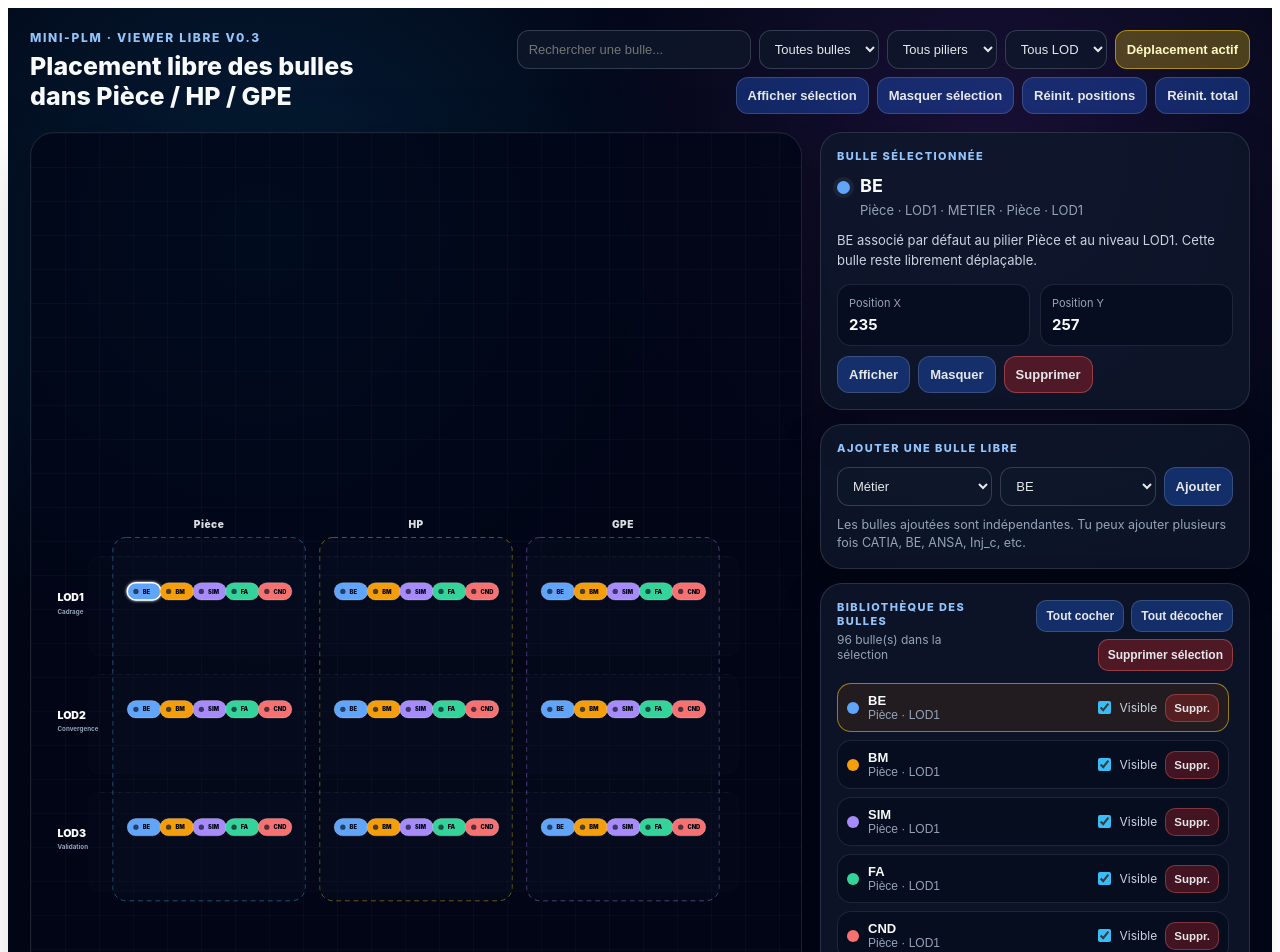
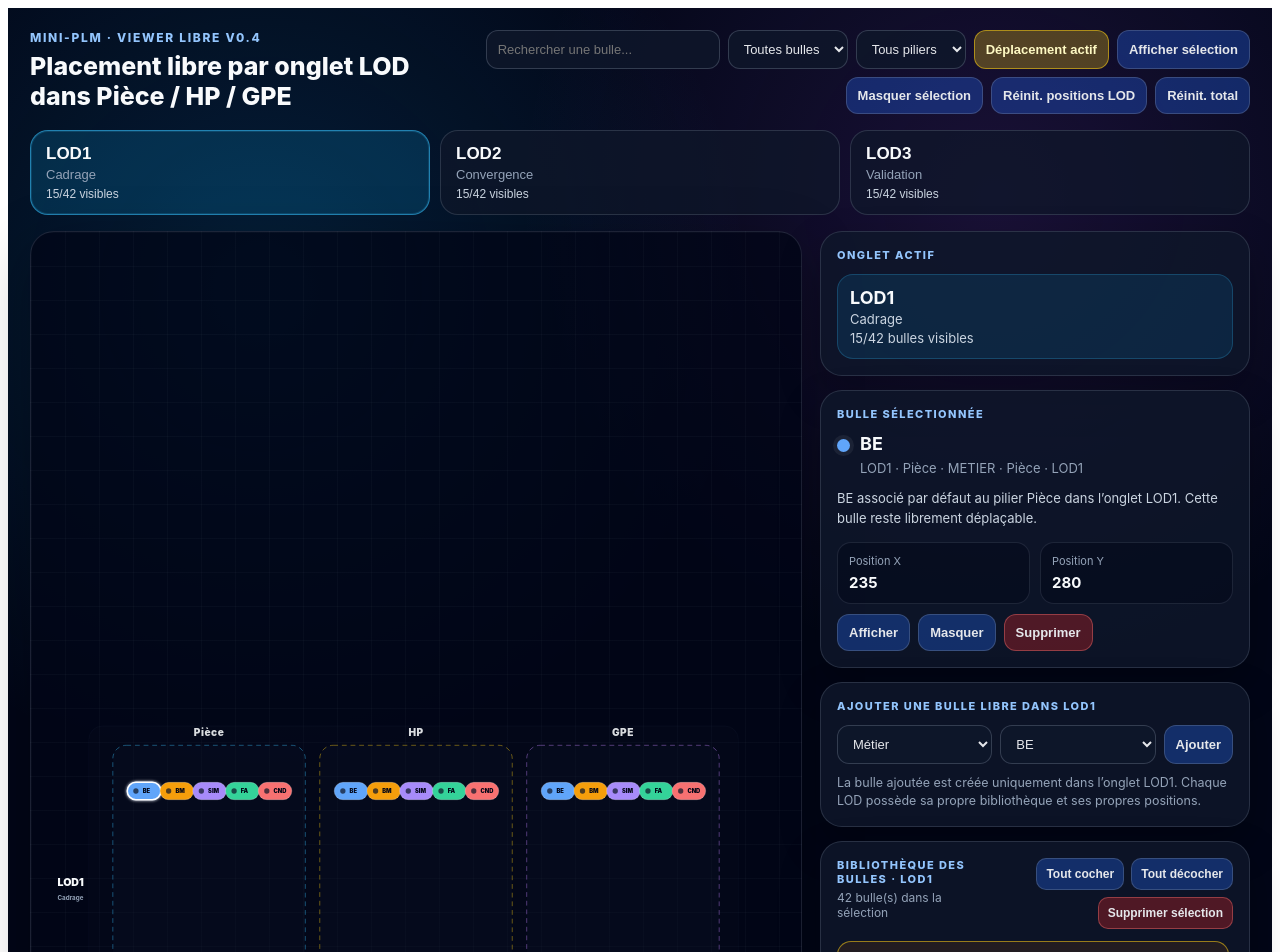
Before and after one commit to batbot252-oss/Process_mining, a Next.js app: page /viewer in a window 1280 px wide. Shown: the top 952 px of the page. Built offline with nearby package versions, Linux system fonts and the light colour scheme.

Commit message:
Update page.tsx

```diff
--- a/app/viewer/page.tsx
+++ b/app/viewer/page.tsx
@@ -40,7 +40,7 @@ type Bubble = {
   subtitle: string;
   family: BubbleFamily;
   pillar?: Pillar;
-  lod?: LOD;
+  lod: LOD;
   x: number;
   y: number;
   color: string;
@@ -59,8 +59,8 @@ type BubbleOverride = {
 const WIDTH = 1600;
 const HEIGHT = 980;
 
-const LS_BUBBLE_OVERRIDES = "plm_free_bubbles_overrides_v1";
-const LS_CUSTOM_BUBBLES = "plm_free_custom_bubbles_v1";
+const LS_BUBBLE_OVERRIDES = "plm_free_bubbles_lod_tabs_overrides_v1";
+const LS_CUSTOM_BUBBLES = "plm_free_custom_bubbles_lod_tabs_v1";
 
 const PILLARS = ["PIECE", "HP", "GPE"] as const;
 const LODS = ["LOD1", "LOD2", "LOD3"] as const;
@@ -158,15 +158,9 @@ const PILLAR_FRAMES: Record<
   Pillar,
   { x: number; y: number; w: number; h: number }
 > = {
-  PIECE: { x: 170, y: 145, w: 400, h: 755 },
-  HP: { x: 600, y: 145, w: 400, h: 755 },
-  GPE: { x: 1030, y: 145, w: 400, h: 755 },
-};
-
-const LOD_ROWS: Record<LOD, { y: number; h: number }> = {
-  LOD1: { y: 185, h: 205 },
-  LOD2: { y: 430, h: 205 },
-  LOD3: { y: 675, h: 205 },
+  PIECE: { x: 170, y: 185, w: 400, h: 690 },
+  HP: { x: 600, y: 185, w: 400, h: 690 },
+  GPE: { x: 1030, y: 185, w: 400, h: 690 },
 };
 
 function clamp(value: number, min: number, max: number) {
@@ -184,24 +178,24 @@ function colorForFamilyValue(family: BubbleFamily, value: string) {
   return FAMILY_COLORS[family];
 }
 
-function subtitleForFamilyValue(family: BubbleFamily) {
-  if (family === "METIER") return "Métier";
-  if (family === "OUTIL") return "Outil";
-  return "Métier simulation";
-}
-
-function descriptionForFamilyValue(family: BubbleFamily, value: string) {
+function subtitleForFamilyValue(family: BubbleFamily, lod: LOD) {
+  if (family === "METIER") return `${lod} · Métier`;
+  if (family === "OUTIL") return `${lod} · Outil`;
+  return `${lod} · Métier simulation`;
+}
+
+function descriptionForFamilyValue(family: BubbleFamily, value: string, lod: LOD) {
   const label = labelForFamilyValue(family, value);
 
   if (family === "METIER") {
-    return `Bulle métier libre : ${label}. Elle peut être placée manuellement dans le cadre Pièce, HP ou GPE, au niveau LOD souhaité.`;
+    return `Bulle métier libre : ${label}. Elle appartient à l’onglet ${lod} et peut être placée manuellement dans le cadre Pièce, HP ou GPE.`;
   }
 
   if (family === "OUTIL") {
-    return `Bulle outil libre : ${label}. Elle peut être placée dans la zone où l’outil intervient dans ton architecture.`;
-  }
-
-  return `Bulle métier simulation libre : ${label}. Elle peut être positionnée dans la zone simulation ou dans tout autre emplacement utile.`;
+    return `Bulle outil libre : ${label}. Elle appartient à l’onglet ${lod} et peut être placée dans la zone où l’outil intervient dans ton architecture.`;
+  }
+
+  return `Bulle métier simulation libre : ${label}. Elle appartient à l’onglet ${lod} et peut être positionnée dans la zone simulation ou dans tout autre emplacement utile.`;
 }
 
 function getOptionsForFamily(family: BubbleFamily) {
@@ -229,74 +223,73 @@ function bubbleWidth(label: string) {
   return clamp(label.length * 8 + 42, 70, 172);
 }
 
-function getInitialBubblePosition(index: number): Position {
+function getToolInitialBubblePosition(index: number): Position {
   const col = index % 5;
   const row = Math.floor(index / 5);
 
   return {
-    x: 1180 + col * 68,
-    y: 205 + row * 46,
+    x: 1130 + col * 72,
+    y: 260 + row * 48,
   };
 }
 
 function buildDefaultBubbles(): Bubble[] {
   const bubbles: Bubble[] = [];
 
+  for (const lod of LODS) {
     for (const pillar of PILLARS) {
       const frame = PILLAR_FRAMES[pillar];
 
-    for (const lod of LODS) {
-      const row = LOD_ROWS[lod];
-
       ENTITIES.forEach((entity, index) => {
         bubbles.push({
-          id: `${pillar}_${lod}_${entity}`,
+          id: `${lod}_${pillar}_${entity}`,
           label: entity,
-          subtitle: `${PILLAR_LABELS[pillar]} · ${lod}`,
+          subtitle: `${LOD_LABELS[lod]} · ${PILLAR_LABELS[pillar]}`,
           family: "METIER",
           pillar,
           lod,
           x: frame.x + 65 + index * 68,
-          y: row.y + 72,
+          y: frame.y + 95,
           color: ENTITY_COLORS[entity],
-          description: `${entity} associé par défaut au pilier ${PILLAR_LABELS[pillar]} et au niveau ${lod}. Cette bulle reste librement déplaçable.`,
+          description: `${entity} associé par défaut au pilier ${PILLAR_LABELS[pillar]} dans l’onglet ${lod}. Cette bulle reste librement déplaçable.`,
           visibleDefault: true,
         });
       });
 
       SIMULATION_JOBS.forEach((job, index) => {
         bubbles.push({
-          id: `${pillar}_${lod}_SIM_${job}`,
+          id: `${lod}_${pillar}_SIM_${job}`,
           label: SIMULATION_JOB_LABELS[job],
-          subtitle: `${PILLAR_LABELS[pillar]} · ${lod}`,
+          subtitle: `${LOD_LABELS[lod]} · ${PILLAR_LABELS[pillar]}`,
           family: "SIMULATION",
           pillar,
           lod,
           x: frame.x + 82 + index * 78,
-          y: row.y + 132,
+          y: frame.y + 158,
           color: FAMILY_COLORS.SIMULATION,
-          description: `Métier simulation ${SIMULATION_JOB_LABELS[job]} disponible pour ${PILLAR_LABELS[pillar]} au niveau ${lod}.`,
+          description: `Métier simulation ${SIMULATION_JOB_LABELS[job]} disponible pour ${PILLAR_LABELS[pillar]} dans l’onglet ${lod}.`,
           visibleDefault: false,
         });
       });
     }
-  }
 
     TOOLS.forEach((tool, index) => {
-    const position = getInitialBubblePosition(index);
+      const position = getToolInitialBubblePosition(index);
 
       bubbles.push({
-      id: `TOOL_${tool}`,
+        id: `${lod}_TOOL_${tool}`,
         label: TOOL_LABELS[tool],
-      subtitle: "Outil libre",
+        subtitle: `${LOD_LABELS[lod]} · Outil libre`,
         family: "OUTIL",
+        lod,
         x: position.x,
         y: position.y,
         color: FAMILY_COLORS.OUTIL,
-      description: `Outil ${TOOL_LABELS[tool]} disponible comme bulle libre. Tu peux l’afficher, le déplacer et le placer dans la zone souhaitée.`,
+        description: `Outil ${TOOL_LABELS[tool]} disponible comme bulle libre dans l’onglet ${lod}. Tu peux l’afficher, le déplacer et le placer dans la zone souhaitée.`,
         visibleDefault: false,
       });
     });
+  }
 
   return bubbles;
 }
@@ -309,20 +302,21 @@ export default function ViewerPage() {
 
   const defaultBubbles = useMemo(() => buildDefaultBubbles(), []);
 
+  const [activeLod, setActiveLod] = useState<LOD>("LOD1");
+
   const [customBubbles, setCustomBubbles] = useState<Bubble[]>([]);
   const [bubbleOverrides, setBubbleOverrides] = useState<
     Record<string, BubbleOverride>
   >({});
 
   const [selectedBubbleId, setSelectedBubbleId] = useState<string>(
-    "PIECE_LOD1_BE"
+    "LOD1_PIECE_BE"
   );
 
   const [moveEnabled, setMoveEnabled] = useState(true);
   const [search, setSearch] = useState("");
   const [familyFilter, setFamilyFilter] = useState<BubbleFamily | "ALL">("ALL");
   const [pillarFilter, setPillarFilter] = useState<Pillar | "ALL">("ALL");
-  const [lodFilter, setLodFilter] = useState<LOD | "ALL">("ALL");
 
   const [newBubbleFamily, setNewBubbleFamily] =
     useState<BubbleFamily>("METIER");
@@ -375,6 +369,24 @@ export default function ViewerPage() {
       setNewBubbleValue(firstOption.value);
     }
   }, [newBubbleFamily]);
+
+  function changeActiveLod(nextLod: LOD) {
+    setActiveLod(nextLod);
+
+    const firstVisibleBubbleForLod = bubbles.find(
+      (bubble) => bubble.lod === nextLod && !bubble.deleted && bubble.visible
+    );
+
+    const firstAvailableBubbleForLod = bubbles.find(
+      (bubble) => bubble.lod === nextLod && !bubble.deleted
+    );
+
+    setSelectedBubbleId(
+      firstVisibleBubbleForLod?.id ??
+        firstAvailableBubbleForLod?.id ??
+        `${nextLod}_PIECE_BE`
+    );
+  }
 
   const allBaseBubbles = useMemo(() => {
     return [...defaultBubbles, ...customBubbles];
@@ -394,6 +406,10 @@ export default function ViewerPage() {
     });
   }, [allBaseBubbles, bubbleOverrides]);
 
+  const activeLodBubbles = useMemo(() => {
+    return bubbles.filter((bubble) => bubble.lod === activeLod && !bubble.deleted);
+  }, [bubbles, activeLod]);
+
   const selectedBubble = useMemo(() => {
     return bubbles.find(
       (bubble) => bubble.id === selectedBubbleId && !bubble.deleted
@@ -403,9 +419,7 @@ export default function ViewerPage() {
   const filteredBubbles = useMemo(() => {
     const searchValue = search.toLowerCase().trim();
 
-    return bubbles.filter((bubble) => {
-      if (bubble.deleted) return false;
-
+    return activeLodBubbles.filter((bubble) => {
       const matchSearch =
         searchValue.length === 0 ||
         bubble.label.toLowerCase().includes(searchValue) ||
@@ -419,11 +433,9 @@ export default function ViewerPage() {
       const matchPillar =
         pillarFilter === "ALL" || bubble.pillar === pillarFilter || !bubble.pillar;
 
-      const matchLOD = lodFilter === "ALL" || bubble.lod === lodFilter || !bubble.lod;
-
-      return matchSearch && matchFamily && matchPillar && matchLOD;
+      return matchSearch && matchFamily && matchPillar;
     });
-  }, [bubbles, search, familyFilter, pillarFilter, lodFilter]);
+  }, [activeLodBubbles, search, familyFilter, pillarFilter]);
 
   const visibleBubbles = useMemo(() => {
     return filteredBubbles.filter((bubble) => bubble.visible);
@@ -526,19 +538,26 @@ export default function ViewerPage() {
   function addCustomBubble() {
     const label = labelForFamilyValue(newBubbleFamily, newBubbleValue);
     const color = colorForFamilyValue(newBubbleFamily, newBubbleValue);
-    const index = customBubbles.length;
-
-    const id = `CUSTOM_${Date.now()}_${Math.round(Math.random() * 100000)}`;
+    const index = customBubbles.filter((bubble) => bubble.lod === activeLod).length;
+
+    const id = `CUSTOM_${activeLod}_${Date.now()}_${Math.round(
+      Math.random() * 100000
+    )}`;
 
     const bubble: Bubble = {
       id,
       label,
-      subtitle: subtitleForFamilyValue(newBubbleFamily),
+      subtitle: subtitleForFamilyValue(newBubbleFamily, activeLod),
       family: newBubbleFamily,
+      lod: activeLod,
       x: 1460,
-      y: 190 + (index % 12) * 48,
+      y: 205 + (index % 12) * 48,
       color,
-      description: descriptionForFamilyValue(newBubbleFamily, newBubbleValue),
+      description: descriptionForFamilyValue(
+        newBubbleFamily,
+        newBubbleValue,
+        activeLod
+      ),
       visibleDefault: true,
       isCustom: true,
     };
@@ -609,11 +628,23 @@ export default function ViewerPage() {
     }
   }
 
-  function resetPositions() {
+  function resetPositionsForActiveLod() {
     setBubbleOverrides((previous) => {
       const next: Record<string, BubbleOverride> = {};
 
       for (const [bubbleId, override] of Object.entries(previous)) {
+        const bubble = bubbles.find((item) => item.id === bubbleId);
+
+        if (!bubble) {
+          next[bubbleId] = override;
+          continue;
+        }
+
+        if (bubble.lod !== activeLod) {
+          next[bubbleId] = override;
+          continue;
+        }
+
         if (override.visible !== undefined || override.deleted !== undefined) {
           next[bubbleId] = {
             visible: override.visible,
@@ -632,21 +663,24 @@ export default function ViewerPage() {
     setSearch("");
     setFamilyFilter("ALL");
     setPillarFilter("ALL");
-    setLodFilter("ALL");
-    setSelectedBubbleId("PIECE_LOD1_BE");
+    setActiveLod("LOD1");
+    setSelectedBubbleId("LOD1_PIECE_BE");
 
     window.localStorage.removeItem(LS_BUBBLE_OVERRIDES);
     window.localStorage.removeItem(LS_CUSTOM_BUBBLES);
   }
 
   const newBubbleOptions = getOptionsForFamily(newBubbleFamily);
+
+  const activeLodVisibleCount = activeLodBubbles.filter((bubble) => bubble.visible).length;
+  const activeLodTotalCount = activeLodBubbles.length;
 
   return (
     <main className="viewerPage">
       <section className="topbar">
         <div>
-          <p className="eyebrow">Mini-PLM · Viewer libre V0.3</p>
-          <h1>Placement libre des bulles dans Pièce / HP / GPE</h1>
+          <p className="eyebrow">Mini-PLM · Viewer libre V0.4</p>
+          <h1>Placement libre par onglet LOD dans Pièce / HP / GPE</h1>
         </div>
 
         <div className="toolbar">
@@ -680,16 +714,6 @@ export default function ViewerPage() {
             <option value="GPE">GPE</option>
           </select>
 
-          <select
-            value={lodFilter}
-            onChange={(event) => setLodFilter(event.target.value as LOD | "ALL")}
-          >
-            <option value="ALL">Tous LOD</option>
-            <option value="LOD1">LOD1</option>
-            <option value="LOD2">LOD2</option>
-            <option value="LOD3">LOD3</option>
-          </select>
-
           <button
             className={moveEnabled ? "activeButton" : ""}
             onClick={() => setMoveEnabled((current) => !current)}
@@ -699,9 +723,32 @@ export default function ViewerPage() {
 
           <button onClick={showFilteredBubbles}>Afficher sélection</button>
           <button onClick={hideFilteredBubbles}>Masquer sélection</button>
-          <button onClick={resetPositions}>Réinit. positions</button>
+          <button onClick={resetPositionsForActiveLod}>Réinit. positions LOD</button>
           <button onClick={resetEverything}>Réinit. total</button>
         </div>
+      </section>
+
+      <section className="lodTabs">
+        {LODS.map((lod) => {
+          const lodBubbles = bubbles.filter(
+            (bubble) => bubble.lod === lod && !bubble.deleted
+          );
+          const visibleCount = lodBubbles.filter((bubble) => bubble.visible).length;
+
+          return (
+            <button
+              key={lod}
+              className={activeLod === lod ? "lodTab lodTabActive" : "lodTab"}
+              onClick={() => changeActiveLod(lod)}
+            >
+              <strong>{LOD_LABELS[lod]}</strong>
+              <span>{LOD_DETAILS[lod]}</span>
+              <em>
+                {visibleCount}/{lodBubbles.length} visibles
+              </em>
+            </button>
+          );
+        })}
       </section>
 
       <section className="layout">
@@ -731,6 +778,23 @@ export default function ViewerPage() {
               </filter>
             </defs>
 
+            <rect
+              x={120}
+              y={145}
+              width={1350}
+              height={755}
+              rx={28}
+              className="activeLodBand"
+            />
+
+            <text x={55} y={478} className="lodMainLabel">
+              {LOD_LABELS[activeLod]}
+            </text>
+
+            <text x={55} y={506} className="lodSubLabel">
+              {LOD_DETAILS[activeLod]}
+            </text>
+
             {PILLARS.map((pillar) => {
               const frame = PILLAR_FRAMES[pillar];
 
@@ -753,39 +817,6 @@ export default function ViewerPage() {
                     className="pillarTitle"
                   >
                     {PILLAR_LABELS[pillar]}
-                  </text>
-                </g>
-              );
-            })}
-
-            {LODS.map((lod) => {
-              const row = LOD_ROWS[lod];
-
-              return (
-                <g key={lod}>
-                  <rect
-                    x={120}
-                    y={row.y}
-                    width={1350}
-                    height={row.h}
-                    rx={22}
-                    className="lodBand"
-                  />
-
-                  <line
-                    x1={145}
-                    y1={row.y}
-                    x2={1450}
-                    y2={row.y}
-                    className="lodSeparator"
-                  />
-
-                  <text x={55} y={row.y + 92} className="lodMainLabel">
-                    {LOD_LABELS[lod]}
-                  </text>
-
-                  <text x={55} y={row.y + 118} className="lodSubLabel">
-                    {LOD_DETAILS[lod]}
                   </text>
                 </g>
               );
@@ -843,6 +874,18 @@ export default function ViewerPage() {
 
         <aside className="sidePanel">
           <div className="panelBlock">
+            <p className="panelLabel">Onglet actif</p>
+
+            <div className="lodStatusCard">
+              <strong>{LOD_LABELS[activeLod]}</strong>
+              <span>{LOD_DETAILS[activeLod]}</span>
+              <em>
+                {activeLodVisibleCount}/{activeLodTotalCount} bulles visibles
+              </em>
+            </div>
+          </div>
+
+          <div className="panelBlock">
             <p className="panelLabel">Bulle sélectionnée</p>
 
             {selectedBubble ? (
@@ -898,7 +941,7 @@ export default function ViewerPage() {
           </div>
 
           <div className="panelBlock">
-            <p className="panelLabel">Ajouter une bulle libre</p>
+            <p className="panelLabel">Ajouter une bulle libre dans {activeLod}</p>
 
             <div className="addBubbleGrid">
               <select
@@ -927,15 +970,15 @@ export default function ViewerPage() {
             </div>
 
             <p className="hint">
-              Les bulles ajoutées sont indépendantes. Tu peux ajouter plusieurs
-              fois CATIA, BE, ANSA, Inj_c, etc.
+              La bulle ajoutée est créée uniquement dans l’onglet {activeLod}.
+              Chaque LOD possède sa propre bibliothèque et ses propres positions.
             </p>
           </div>
 
           <div className="panelBlock">
             <div className="libraryHeader">
               <div>
-                <p className="panelLabel">Bibliothèque des bulles</p>
+                <p className="panelLabel">Bibliothèque des bulles · {activeLod}</p>
                 <p className="libraryCount">
                   {filteredBubbles.length} bulle(s) dans la sélection
                 </p>
@@ -1004,26 +1047,23 @@ export default function ViewerPage() {
           </div>
 
           <div className="panelBlock">
-            <p className="panelLabel">Lecture V0.3</p>
+            <p className="panelLabel">Lecture V0.4</p>
 
             <ul className="readingList">
               <li>
-                <strong>Cadres fixes</strong> : Pièce, HP et GPE.
+                <strong>Onglets</strong> : LOD1, LOD2 et LOD3 séparés.
               </li>
               <li>
-                <strong>Repères fixes</strong> : LOD1, LOD2, LOD3 sur la gauche.
+                <strong>Cadres fixes</strong> : Pièce, HP et GPE conservés dans chaque onglet.
               </li>
               <li>
-                <strong>Bulles libres</strong> : métiers, outils et métiers simulation.
+                <strong>Bibliothèque</strong> : bulles filtrées par onglet LOD actif.
               </li>
               <li>
-                <strong>Cocher / décocher</strong> : chaque bulle peut être affichée ou masquée.
+                <strong>Placement</strong> : positions sauvegardées séparément pour chaque LOD.
               </li>
               <li>
-                <strong>Supprimer</strong> : une bulle supprimée disparaît de la bibliothèque.
-              </li>
-              <li>
-                <strong>Réinit. total</strong> : restaure toutes les bulles par défaut.
+                <strong>Affichage</strong> : cocher, décocher ou supprimer les bulles dans l’onglet actif.
               </li>
             </ul>
           </div>
@@ -1054,7 +1094,7 @@ export default function ViewerPage() {
           justify-content: space-between;
           gap: 18px;
           align-items: flex-start;
-          margin-bottom: 18px;
+          margin-bottom: 16px;
         }
 
         .eyebrow {
@@ -1126,6 +1166,48 @@ export default function ViewerPage() {
           border-color: rgba(248, 113, 113, 0.42);
         }
 
+        .lodTabs {
+          display: grid;
+          grid-template-columns: repeat(3, minmax(0, 1fr));
+          gap: 10px;
+          margin-bottom: 16px;
+        }
+
+        .lodTab {
+          border: 1px solid rgba(148, 163, 184, 0.22);
+          background: rgba(15, 23, 42, 0.74);
+          color: #e5e7eb;
+          border-radius: 18px;
+          padding: 13px 15px;
+          text-align: left;
+          cursor: pointer;
+          display: grid;
+          gap: 3px;
+        }
+
+        .lodTab strong {
+          font-size: 17px;
+          color: #f8fafc;
+        }
+
+        .lodTab span {
+          color: #94a3b8;
+          font-size: 13px;
+        }
+
+        .lodTab em {
+          color: #cbd5e1;
+          font-size: 12px;
+          font-style: normal;
+          margin-top: 2px;
+        }
+
+        .lodTabActive {
+          border-color: rgba(56, 189, 248, 0.58);
+          background: rgba(14, 165, 233, 0.18);
+          box-shadow: 0 0 0 1px rgba(56, 189, 248, 0.16) inset;
+        }
+
         .layout {
           display: grid;
           grid-template-columns: minmax(0, 1fr) 430px;
@@ -1158,6 +1240,12 @@ export default function ViewerPage() {
           cursor: grab;
         }
 
+        .activeLodBand {
+          fill: rgba(15, 23, 42, 0.16);
+          stroke: rgba(148, 163, 184, 0.08);
+          stroke-width: 1;
+        }
+
         .pillarFrame {
           fill: rgba(15, 23, 42, 0.22);
           stroke-width: 1.8;
@@ -1170,18 +1258,6 @@ export default function ViewerPage() {
           font-size: 21px;
           font-weight: 900;
           letter-spacing: 0.05em;
-        }
-
-        .lodBand {
-          fill: rgba(15, 23, 42, 0.16);
-          stroke: rgba(148, 163, 184, 0.08);
-          stroke-width: 1;
-        }
-
-        .lodSeparator {
-          stroke: rgba(226, 232, 240, 0.1);
-          stroke-width: 1.2;
-          stroke-dasharray: 8 10;
         }
 
         .lodMainLabel {
@@ -1238,6 +1314,27 @@ export default function ViewerPage() {
           color: #93c5fd;
           text-transform: uppercase;
           letter-spacing: 0.13em;
+        }
+
+        .lodStatusCard {
+          display: grid;
+          gap: 3px;
+          border: 1px solid rgba(56, 189, 248, 0.22);
+          background: rgba(14, 165, 233, 0.12);
+          border-radius: 16px;
+          padding: 12px;
+        }
+
+        .lodStatusCard strong {
+          font-size: 18px;
+          color: #f8fafc;
+        }
+
+        .lodStatusCard span,
+        .lodStatusCard em {
+          color: #cbd5e1;
+          font-size: 13px;
+          font-style: normal;
         }
 
         .libraryHeader {
@@ -1476,6 +1573,10 @@ export default function ViewerPage() {
           .libraryActions {
             justify-content: flex-start;
           }
+
+          .lodTabs {
+            grid-template-columns: 1fr;
+          }
         }
       `}</style>
     </main>
```
Lines whose indentation alone changed are shown as unchanged.
